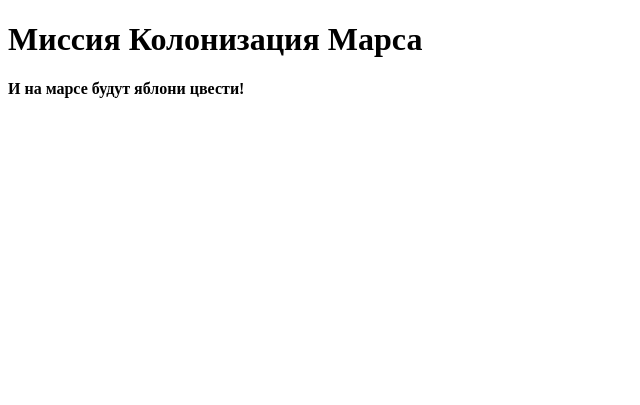
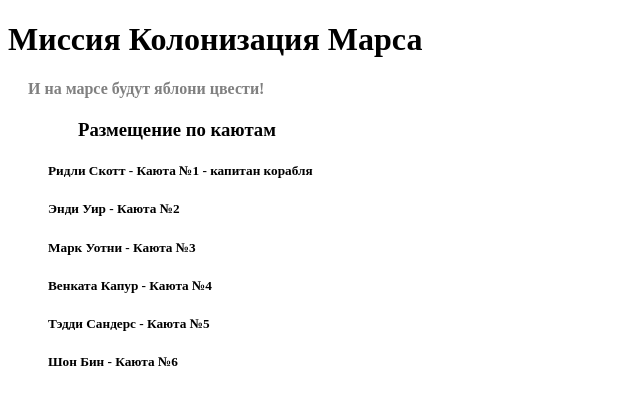
Before and after one commit to AndMoch/mars_flask, a Flask app: page /distribution in a window 1280 px wide. Shown: the top 405 px of the page, without its empty margins (0-640 px from the left). Run offline with Flask 2, Linux system fonts and the light colour scheme; some libraries are stand-ins or nearby versions.

Commit message:
on_the_board

```diff
--- a/main.py
+++ b/main.py
@@ -225,5 +225,11 @@ def auto_answer():
     return render_template("auto_answer.html", **param)
 
 
+@app.route("/distribution")
+def distribution():
+    members = ['Ридли Скотт', 'Энди Уир', 'Марк Уотни', 'Венката Капур', 'Тэдди Сандерс', 'Шон Бин']
+    return render_template("on_the_board.html", members=members)
+
+
 if __name__ == '__main__':
     app.run(port=8080, host='127.0.0.1', debug=True)
--- a/static/css/style.css
+++ b/static/css/style.css
@@ -5,3 +5,6 @@ h4{
 h5{
     padding: 0 0 0 40px;
 }
+h3{
+    padding: 0 0 0 70px;
+}
--- a/templates/job_list.html
+++ b/templates/job_list.html
@@ -1,4 +1,3 @@
-
 <!DOCTYPE html>
 <html lang="en">
 <head>
--- /dev/null
+++ b/templates/on_the_board.html
@@ -0,0 +1,8 @@
+{% extends "base.html" %}
+    {% block content %}
+        <link rel="stylesheet" href="{{url_for('.static', filename='/css/style.css')}}">
+        <h3>Размещение по каютам</h3>
+        {% for member in members %}
+            <h5>{{member}} - Каюта №{{ loop.index }} {% if loop.first %} - капитан корабля {% endif %}</h5>
+        {% endfor %}
+    {% endblock %}
```
